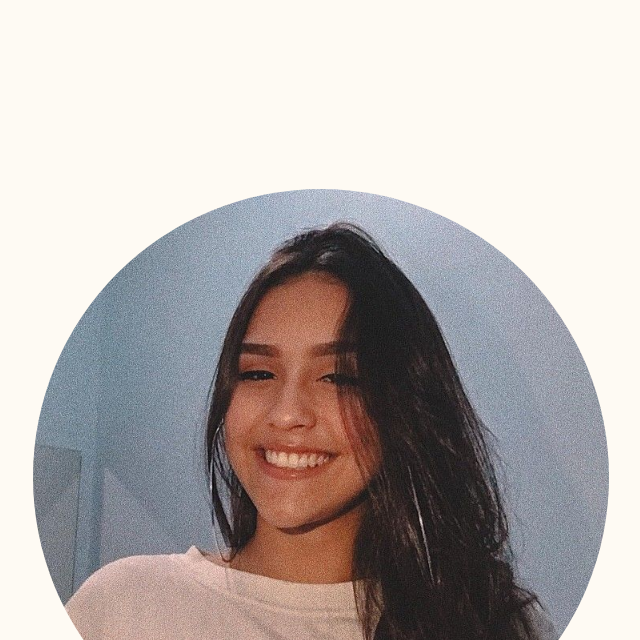
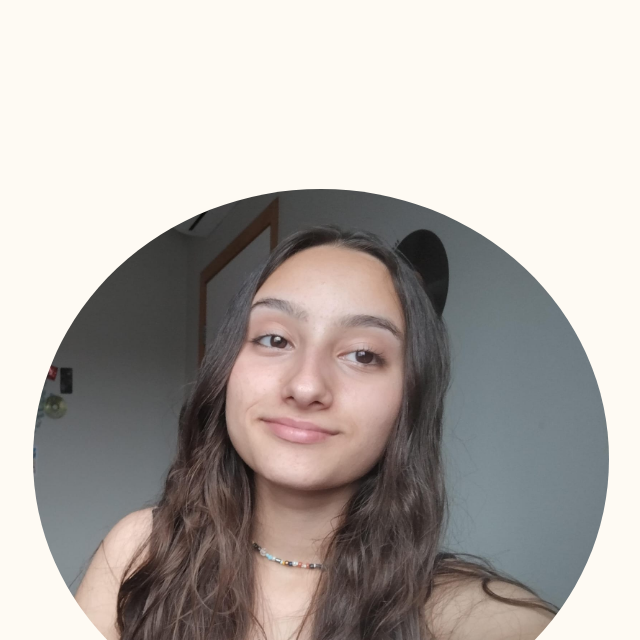
Before and after one commit to agathabittin/portifolio, a plain HTML site: page about.html in a window 1280 px wide. Shown: the part 160-800 px from the top of the page, without its empty margins (339-979 px from the left). Drawn offline with nearby package versions, Linux system fonts and the light colour scheme.

Commit message:
Add files via upload

```diff
--- a/about.html
+++ b/about.html
@@ -21,7 +21,7 @@
             <p class="apresentacao__conteudo__texto__mim">Atualmente, estou dando meus primeiros passos no mundo da programação e estudando desenvolvimento front-end com HTML e CSS. Adoro colocar a mão na massa para transformar ideias em páginas reais, como o meu projeto de site de receitas.</p>
             <p class="apresentacao__conteudo__texto__mim"> Meu objetivo é continuar evoluindo, aprender novas tecnologias (como JavaScript no futuro) e construir uma carreira como desenvolvedora front-end. Para mim, cada novo projeto é uma chance de aprender algo diferente e chegar um passo mais perto dos meus sonhos!</p>
         </section>
-        <img class="imagem__principal" src="./assets/imagem ilustrativa.jpg" alt="foto ilustrativa de Agatha">
+        <img class="imagem__principal" src="./assets/eu 2.jpeg" alt="foto ilustrativa de Agatha">
         </main>
 
     <footer class="rodape">
```
Also changed, not shown: index.html (+1 -1 lines).
